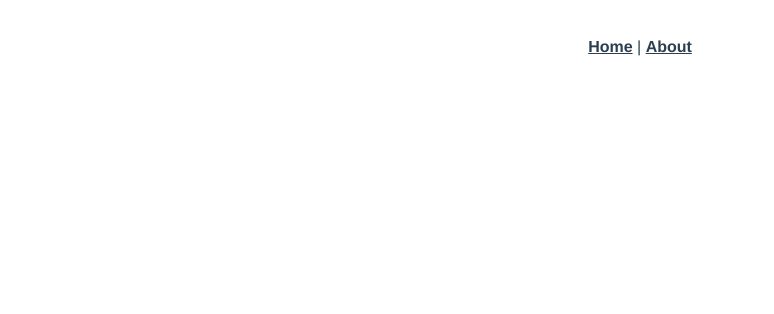
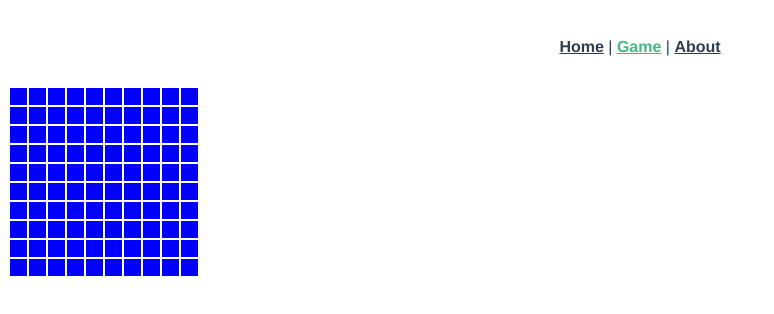
Before and after one commit to edallagnol/vue-minesweeper, a Vue app: page /game in a window 1280 px wide. Shown: the top 314 px of the page, without its empty margins (0-774 px from the left). Built offline with nearby package versions, Linux system fonts and the light colour scheme; the HTML template or start-up script is replaced by a standard one.

Commit message:
Versão inicial

```diff
--- a/src/App.vue
+++ b/src/App.vue
@@ -2,6 +2,7 @@
   <div id="app">
     <div id="nav">
       <router-link to="/">Home</router-link> |
+      <router-link to="/game">Game</router-link> |
       <router-link to="/about">About</router-link>
     </div>
     <router-view/>
--- /dev/null
+++ b/src/components/Field.vue
@@ -0,0 +1,98 @@
+<template>
+  <table>
+    <tr v-for="(row, rowIdx) in field" v-bind:key="rowIdx">
+        <td v-for="(cell, columnIdx) in row" v-bind:key="columnIdx"
+          v-bind:class="{ unknown: !cell.known, exploded: cell.showMine() }" v-on:click="setSellKnown(rowIdx, columnIdx)">
+          <span v-if="cell.known">
+            {{ cell.neighborHood }}
+          </span>
+        </td>
+    </tr>
+  </table>
+</template>
+
+<script lang="ts">
+import { Component, Prop, Vue } from 'vue-property-decorator';
+
+class Cell {
+  mine = false;
+  known = false;
+  flagged = false;
+  neighborHood = 0;
+
+  showMine() {
+    return this.mine && this.known;
+  }
+}
+
+@Component
+export default class Field extends Vue {
+  @Prop({ default: 10 }) private size!: number;
+  @Prop({ default: 10 }) private mines!: number;
+  private field: Cell[][] = [];
+
+  created() {
+    console.log(this.size);
+    for (let i = 0; i != this.size; i++) {
+      this.field.push([]);
+      for (let j = this.size; j--; ) {
+        this.field[i].push(new Cell());
+      }
+    }
+
+    this.initMines();
+  }
+
+  private initMines() {
+    for (let i = this.mines; i--; ) {
+      let randomX;
+      let randomY;
+      do {
+        randomX = Field.getRandomInt(this.size);
+        randomY = Field.getRandomInt(this.size);
+      } while (this.field[randomX][randomY].mine);
+
+      this.field[randomX][randomY].mine = true;
+      this.addMineNeighbor(randomX, randomY);
+    }
+  }
+
+  private addMineNeighbor(mineX: number, mineY: number) {
+    for (let x = mineX - 1; x <= mineX + 1; x++) {
+      for (let y = mineY - 1; y <= mineY + 1; y++) {
+          if (x < 0 || x >= this.size || y < 0 || y >= this.size) continue;
+          if (x == y) continue;
+          this.field[x][y].neighborHood++;
+      }
+
+    }
+  }
+
+  private setSellKnown(x: number, y: number) {
+    this.field[x][y].known = true;
+    // #TODO find all 0 around recursively
+  }
+
+  private static getRandomInt(max: number) {
+    return Math.floor(Math.random() * max)
+  }
+
+}
+</script>
+
+<style scoped>
+td {
+  width: 15px;
+  height: 15px;
+  margin: 1px;
+}
+
+.unknown {
+  background-color: blue
+}
+
+.exploded {
+  background-color: red
+}
+
+</style>
--- a/src/router.ts
+++ b/src/router.ts
@@ -21,5 +21,13 @@ export default new Router({
       // which is lazy-loaded when the route is visited.
       component: () => import(/* webpackChunkName: "about" */ './views/About.vue'),
     },
+    {
+      path: '/game',
+      name: 'MineSweeper',
+      // route level code-splitting
+      // this generates a separate chunk (about.[hash].js) for this route
+      // which is lazy-loaded when the route is visited.
+      component: () => import(/* webpackChunkName: "about" */ './views/MineSweeper.vue'),
+    },
   ],
 });
--- a/src/views/About.vue
+++ b/src/views/About.vue
@@ -1,5 +1,5 @@
 <template>
   <div class="about">
-    <h1>This is an about page</h1>
+    <h1>This is an about page, and hot reload works! wow!</h1>
   </div>
 </template>
--- /dev/null
+++ b/src/views/MineSweeper.vue
@@ -0,0 +1,20 @@
+<template>
+  <div>
+    <Field v-bind:size="10"/>
+  </div>
+</template>
+
+<script lang="ts">
+import { Component, Vue } from 'vue-property-decorator';
+import Field from '@/components/Field.vue';
+
+@Component({
+  components: {
+    Field
+  },
+})
+export default class MineSweeper extends Vue {
+
+
+}
+</script>
```
